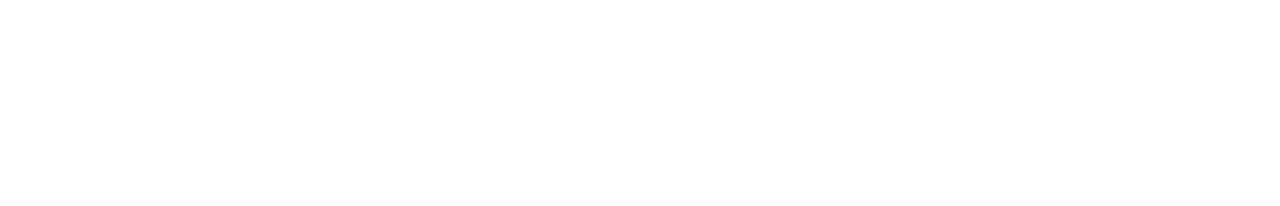
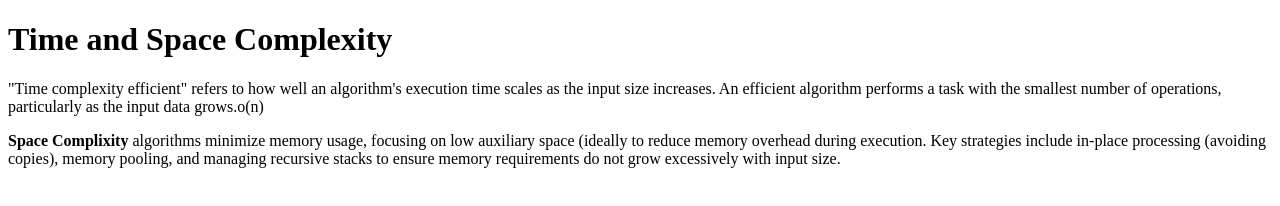
Before and after one commit to acciojob/time-and-space-complexity-pawanprajapati01, a website: page main.html in a window 1280 px wide. Drawn offline with Linux system fonts and the light colour scheme.

Commit message:
created a submission

```diff
--- a/main.html
+++ b/main.html
@@ -8,6 +8,9 @@
 
 <body>
 	<!-- the entire body must be written by student -->
+	<h1>Time and Space Complexity</h1>
+	<p>"Time complexity efficient" refers to how well an algorithm's execution time scales as the input size increases. An efficient algorithm performs a task with the smallest number of operations, particularly as the input data grows.o(n)</p>
+	<p> <b>Space Complixity</b> algorithms minimize memory usage, focusing on low auxiliary space (ideally to reduce memory overhead during execution. Key strategies include in-place processing (avoiding copies), memory pooling, and managing recursive stacks to ensure memory requirements do not grow excessively with input size.</p>
     <script type="text/javascript" src="./script.js">
 </script>
 
```
